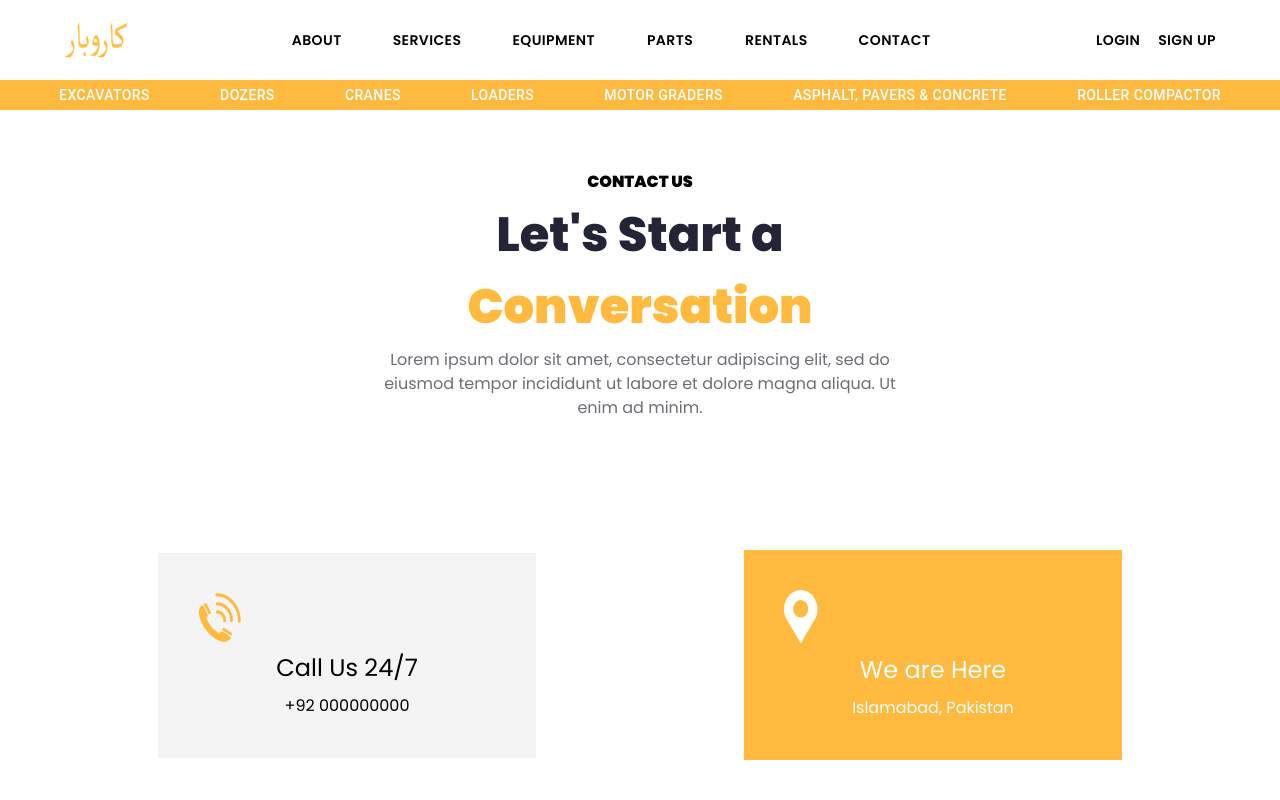
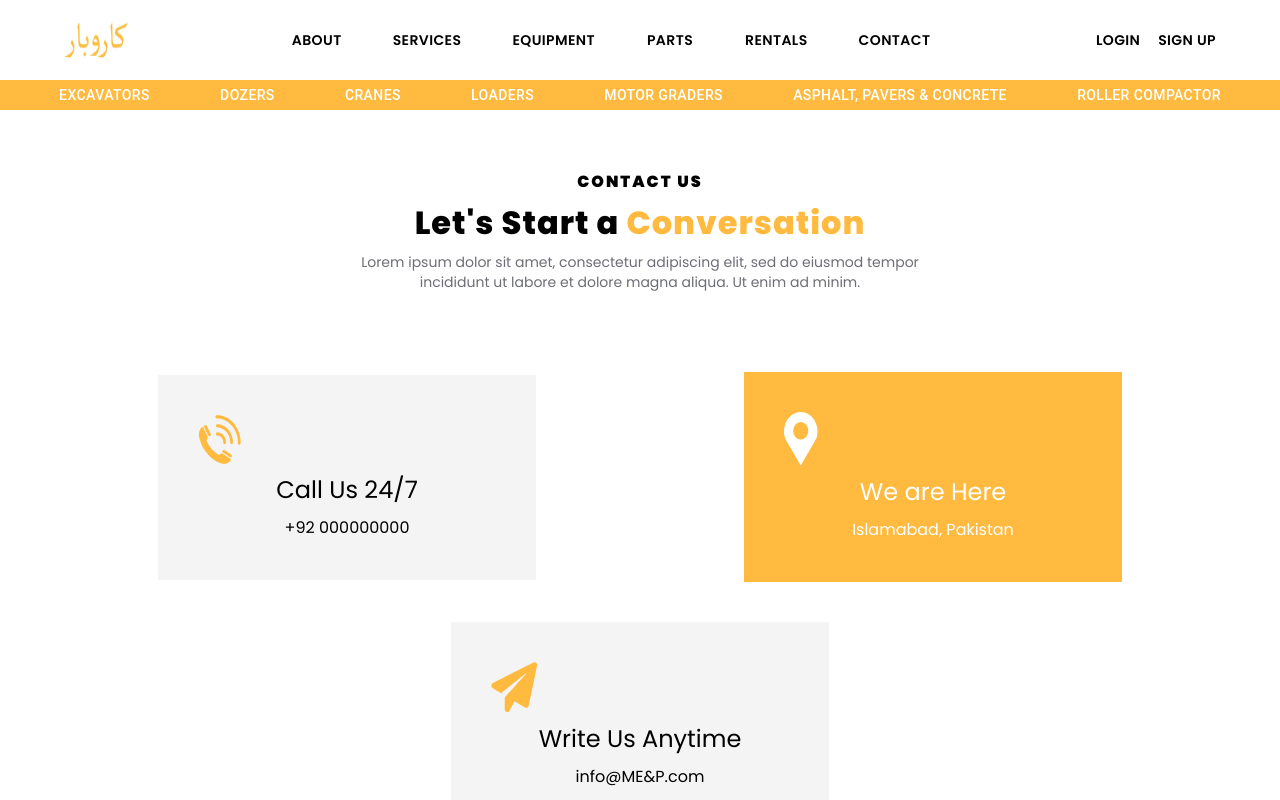
Before and after one commit to Hashir-Khan777/ME-P-Frontend, a React (Create React App) app: page /Contact in a window 1280 px wide. Shown: the top 800 px of the page. Built offline with nearby package versions, Linux system fonts and the light colour scheme.

Commit message:
contact form fixes

```diff
--- a/src/components/Contact Form/index.tsx
+++ b/src/components/Contact Form/index.tsx
@@ -14,7 +14,7 @@ const ContactForm = () => {
         <div>
           <select name="" id="">
             <option value="option" disabled selected hidden>
-              Query Related{" "}
+              Query Related
             </option>
             <option value="option">option 1</option>
             <option value="option">option 1</option>
--- a/src/components/Contact Form/style.ts
+++ b/src/components/Contact Form/style.ts
@@ -56,7 +56,6 @@ button{
     font-weight: bold;
     min-height: 54px;
     text-align: center;
-    margin-top: 10px;
     cursor: pointer;
     &:hover{
         color: ${Theme.YELLOW};
--- a/src/components/Contact Group/style.ts
+++ b/src/components/Contact Group/style.ts
@@ -14,7 +14,6 @@ text-align: center;
 justify-content: space-around;
 padding: 10px 0px;
 flex-wrap: wrap;
-margin-top: 50px;
 gap: 20px;
 
 
--- a/src/components/Contact Heading/index.tsx
+++ b/src/components/Contact Heading/index.tsx
@@ -1,17 +1,18 @@
 import React from 'react';
 import { FlexParent } from './style';
 
-const ContactHeading = ()=>{
+const ContactHeading = () => {
 
-    return(
+    return (
         <>
-        <FlexParent>
-            <div><p className='fontweight'><b>CONTACT US</b></p></div>
-            <div><h1 >
-              <b>Let's Start a <span className="styledyellow"><b> Conversation</b></span></b>
-            </h1></div>
-            <div><p className='styledGrey'>Lorem ipsum dolor sit amet, consectetur adipiscing elit, sed do eiusmod tempor incididunt ut labore et dolore magna aliqua. Ut enim ad minim.</p></div>
-        </FlexParent>
+            <FlexParent>
+                <div><h2 className='fontweight tracking-[2px]'><b>CONTACT US</b></h2></div>
+                <div className='flex flex-row'>
+                    <span className='font-bold tracking-[1px] text-[2rem] my-[5px] mx-0 '> Let's Start a <span className="styledyellow">Conversation</span> </span></div>
+                <div>
+                    <p className='styledGrey text-sm'>Lorem ipsum dolor sit amet, consectetur adipiscing elit, sed do eiusmod tempor incididunt ut labore et dolore magna aliqua. Ut enim ad minim.</p>
+                </div>
+            </FlexParent>
         </>
     )
 }
--- a/src/components/Contact Heading/style.ts
+++ b/src/components/Contact Heading/style.ts
@@ -10,7 +10,7 @@ export const FlexParent = styled.div`
 display: flex;
 align-items: center;
 justify-content: center;
-width: 40%;
+width: 100%;
 flex-direction: column;
 margin: auto;
 text-align: center;
@@ -21,6 +21,11 @@ h1{
     color: ${Theme.CHANNEL_BLACK};
     font-size: 48px;
     margin: 5px 0px;
+}
+p{
+width: 60%;
+margin: auto;
+
 }
 
 .fontweight{
```
